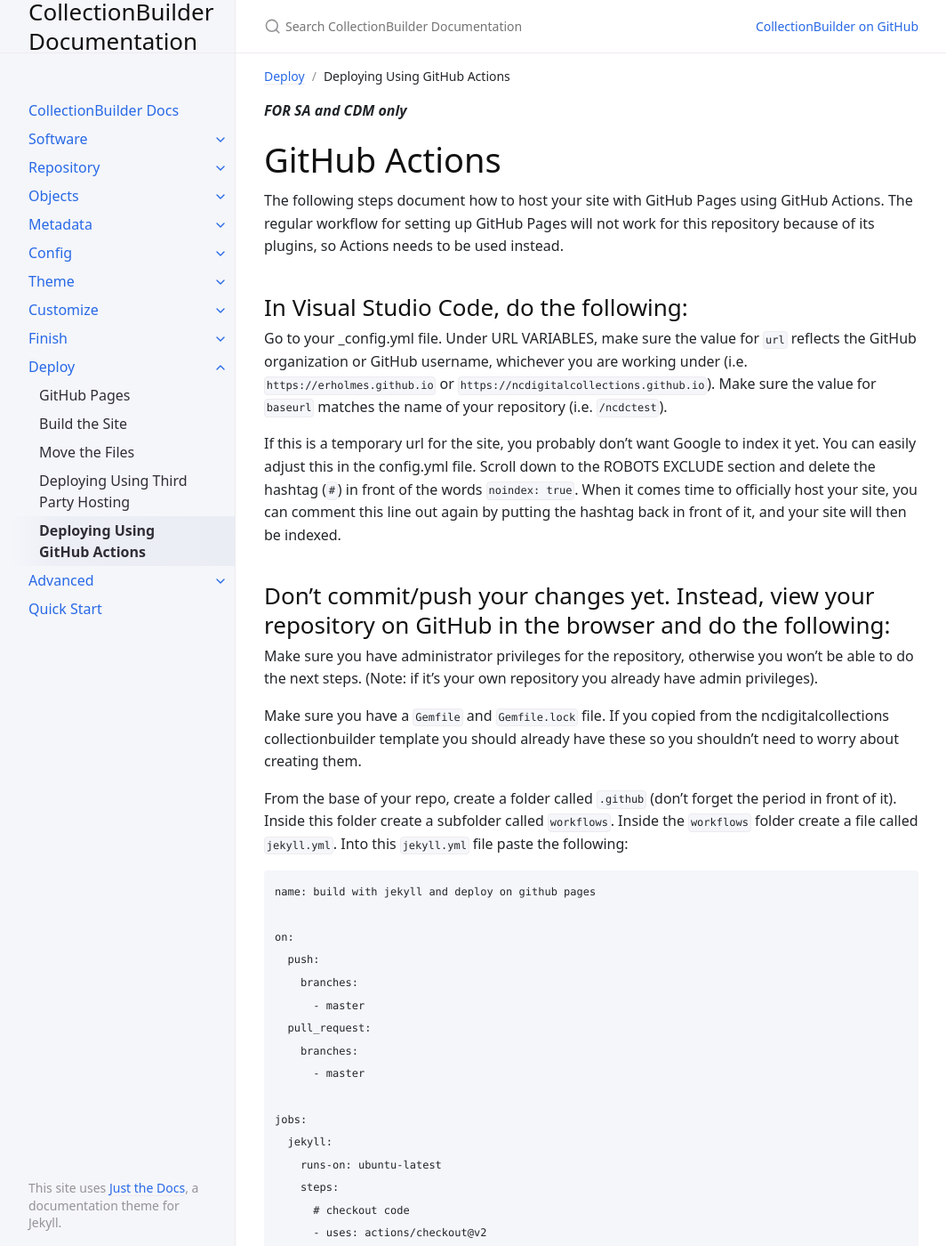
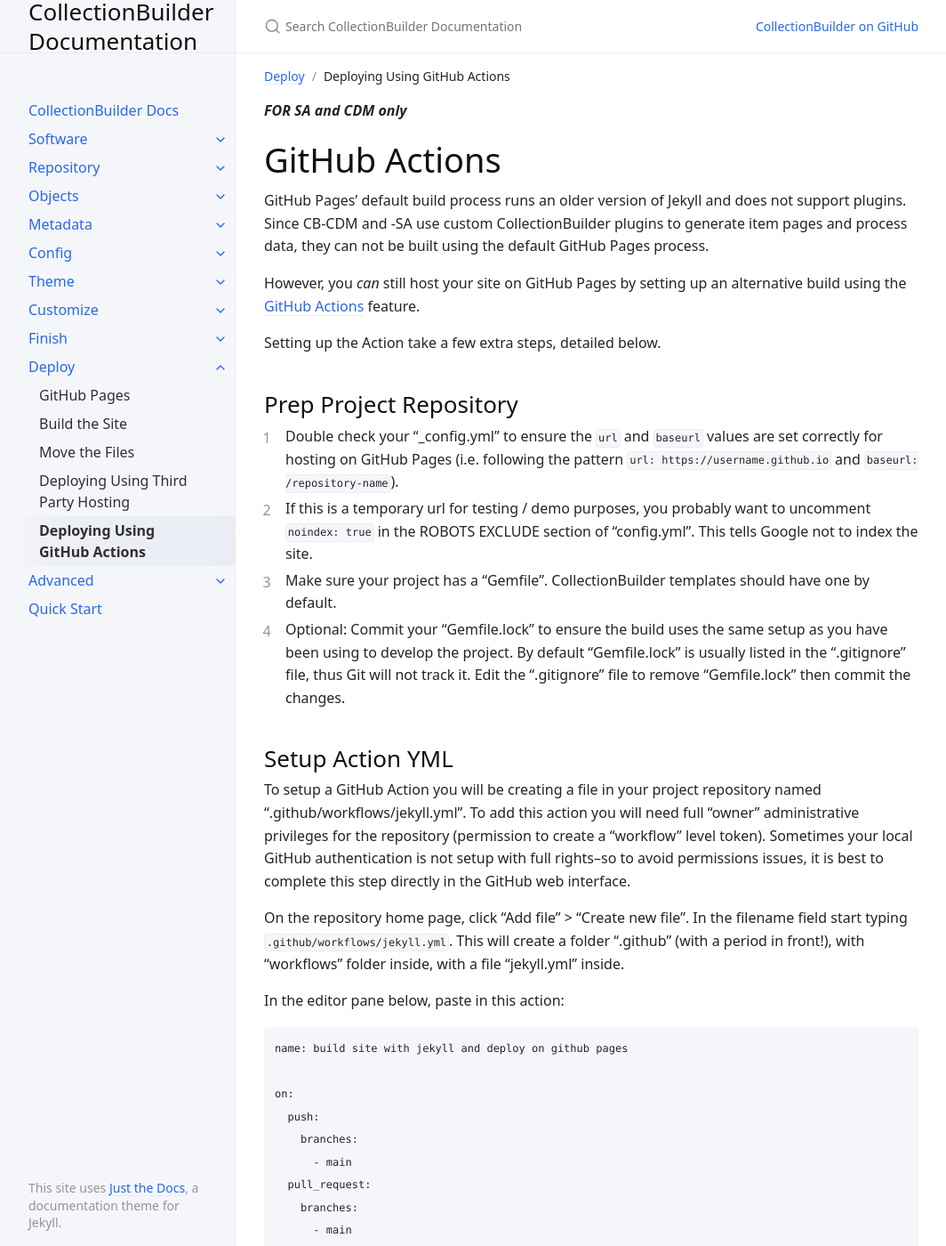
Before and after one commit to CollectionBuilder/cb-docs, a Jekyll site: the page built from docs/08_deploy/actions.md, in a window 1280 px wide and 1400 px high. Shown: the whole window at 89% size, without its empty margins (107-1171 px from the left). Built offline with Jekyll 4.4.1, drawn with Linux system fonts in a browser that asks for light colours; some of the changed text lies outside the part shown.

Commit message:
redo github actions stub updated action to simplier new version

````diff
--- a/docs/08_deploy/actions.md
+++ b/docs/08_deploy/actions.md
@@ -8,93 +8,97 @@ nav_order: 5
 
 # GitHub Actions
 
-The following steps document how to host your site with GitHub Pages using GitHub Actions.
-The regular workflow for setting up GitHub Pages will not work for this repository because of its plugins, so Actions needs to be used instead.
+GitHub Pages' default build process runs an older version of Jekyll and does not support plugins.
+Since CB-CDM and -SA use custom CollectionBuilder plugins to generate item pages and process data, they can not be built using the default GitHub Pages process.
 
-## In Visual Studio Code, do the following:
+However, you *can* still host your site on GitHub Pages by setting up an alternative build using the [GitHub Actions](https://docs.github.com/en/actions) feature.
 
-Go to your _config.yml file.
-Under URL VARIABLES, make sure the value for `url` reflects the GitHub organization or GitHub username, whichever you are working under (i.e. `https://erholmes.github.io` or `https://ncdigitalcollections.github.io`).
-Make sure the value for `baseurl` matches the name of your repository (i.e. `/ncdctest`).
+Setting up the Action take a few extra steps, detailed below.
 
-If this is a temporary url for the site, you probably don’t want Google to index it yet.
-You can easily adjust this in the config.yml file.
-Scroll down to the ROBOTS EXCLUDE section and delete the hashtag (`#`) in front of the words `noindex: true`.
-When it comes time to officially host your site, you can comment this line out again by putting the hashtag back in front of it, and your site will then be indexed.
+## Prep Project Repository
 
-## Don't commit/push your changes yet. Instead, view your repository on GitHub in the browser and do the following:
+1. Double check your "_config.yml" to ensure the `url` and `baseurl` values are set correctly for hosting on GitHub Pages (i.e. following the pattern `url: https://username.github.io` and `baseurl: /repository-name`).
+2. If this is a temporary url for testing / demo purposes, you probably want to uncomment `noindex: true` in the ROBOTS EXCLUDE section of "config.yml". This tells Google not to index the site.
+3. Make sure your project has a "Gemfile". CollectionBuilder templates should have one by default.
+4. Optional: Commit your "Gemfile.lock" to ensure the build uses the same setup as you have been using to develop the project. By default "Gemfile.lock" is usually listed in the ".gitignore" file, thus Git will not track it. Edit the ".gitignore" file to remove "Gemfile.lock" then commit the changes.
 
-Make sure you have administrator privileges for the repository, otherwise you won't be able to do the next steps.
-(Note: if it's your own repository you already have admin privileges).
+## Setup Action YML
 
-Make sure you have a `Gemfile` and `Gemfile.lock` file. If you copied from the ncdigitalcollections collectionbuilder template you should already have these so you shouldn't need to worry about creating them.
+To setup a GitHub Action you will be creating a file in your project repository named ".github/workflows/jekyll.yml".
+To add this action you will need full "owner" administrative privileges for the repository (permission to create a "workflow" level token).
+Sometimes your local GitHub authentication is not setup with full rights--so to avoid permissions issues, it is best to complete this step directly in the GitHub web interface.
 
-From the base of your repo, create a folder called `.github` (don't forget the period in front of it).
-Inside this folder create a subfolder called `workflows`.
-Inside the `workflows` folder create a file called `jekyll.yml`.
-Into this `jekyll.yml` file paste the following:
+On the repository home page, click "Add file" > "Create new file".
+In the filename field start typing `.github/workflows/jekyll.yml`.
+This will create a folder ".github" (with a period in front!), with "workflows" folder inside, with a file "jekyll.yml" inside.
 
-```{%raw%}
-name: build with jekyll and deploy on github pages
+In the editor pane below, paste in this action:
+
+```{% raw %}
+name: build site with jekyll and deploy on github pages
 
 on:
   push:
     branches:
-      - master
+      - main
   pull_request:
     branches:
-      - master
+      - main
 
 jobs:
   jekyll:
-    runs-on: ubuntu-latest
+    runs-on: ubuntu-18.04 # ubuntu-latest is now 20.04 and doesn't seem to work
     steps:
       # checkout code
       - uses: actions/checkout@v2
 
-      # Use GitHub Actions' cache to shorten build times and decrease load on servers
-      - uses: actions/cache@v1
+      # Use ruby/setup-ruby to shorten build times
+      # https://github.com/ruby/setup-ruby
+      - uses: ruby/setup-ruby@v1
         with:
-          path: vendor/bundle
-          key: ${{ runner.os }}-gems-${{ hashFiles('**/Gemfile.lock') }}
-          restore-keys: |
-            ${{ runner.os }}-gems-
-      # use jekyll action from jekyll docs example
-      - uses: helaili/jekyll-action@2.0.2
-        env:
-          JEKYLL_PAT: ${{ secrets.JEKYLL_PAT }}{%endraw%}
+          ruby-version: 2.7 # Not needed with a .ruby-version file
+          bundler-cache: true # runs 'bundle install' and caches installed gems automatically
+
+      # use jekyll-action-ts to build
+      # https://github.com/limjh16/jekyll-action-ts
+      - uses: limjh16/jekyll-action-ts@v2
+        with:
+          enable_cache: true
+
+      # use actions-gh-pages to deploy
+      # https://github.com/peaceiris/actions-gh-pages
+      - name: Deploy
+        uses: peaceiris/actions-gh-pages@v3
+        with:
+          # GITHUB_TOKEN secret is set up automatically
+          github_token: ${{ secrets.GITHUB_TOKEN }}
+          publish_dir: ./_site
+{% endraw %}
 ```
 
-Close and commit the `jekyll.yml` file.
+Scroll to the bottom of the editor page, and write your Commit message, and commit the file.
+Adding the file will automatically set up a `GITHUB_TOKEN` secret which will allow the Action to build your site, and commit the output to the "gh-pages" branch.
 
-Create a personal access token here, https://github.com/settings/tokens.
-Give it access to public repos.
-Copy the key (you can only see the key once so you need to be sure to copy it at this point).
+Once committed, the action will run immediately and will repeat each time you push a new commit or merge a pull request.
 
-In your repository, go to Settings > Secrets.
-Select "New secret" (top right button) and name it exactly `JEKYLL_PAT`.
-Paste in the key that you copied from your personal access token.
+However, you may have to manually activate GitHub Pages the first time.
+Go to the repository Settings, click "Pages" in the side nav, select "gh-pages" branch in the "Source" drop down, and save.
 
-## Go back to Visual Studio Code
+### Action Details
 
-Commit and push your changes you made to the _config.yml file.
+The `on` key says to build on any push or Pull Request to the "main" branch (you could switch it to what ever branch works for you, just don't try to use gh-pages branch).
 
-The site will start to build as soon as you do this push.
-It may take a few minutes, so give it some time.
-To check the build status, you can click on the Actions tab.
-A green checkmark should appear when the page is done building.
+The `jobs` key gives the list of things to do.
+Each `uses` value is a repository on GitHub, so you can go look at the code to see what it is doing, or set up your own version.
+In this workflow:
 
-To find the url, click on Settings and scroll down to the GitHub Pages section.
-You should see a message that says "your site is published at" with the name of the url.
+- [actions/checkout@v2](https://github.com/actions/checkout) checks out the code from the main branch (from GitHub).
+- [ruby/setup-ruby@v1](https://github.com/ruby/setup-ruby) uses a pre-built Ruby and cached gems to speed up built time (when using Ruby, this is apparently preferable to using "actions/cache").
+- [limjh16/jekyll-action-ts@v2](https://github.com/limjh16/jekyll-action-ts) runs the `jekyll build` (supposedly faster than "helaili/jekyll-action").
+- [peaceiris/actions-gh-pages@v3](https://github.com/peaceiris/actions-gh-pages) takes the output and commits it to the `gh-pages` branch.
 
-You're all set up at this point; whenever you push a new commit the site will rebuild and you'll be able to view your live changes.
+The Actions tab of the repository provides detailed progress for your workflow, so if something goes wrong it is a bit easier to debug than default GitHub Pages.
+If everything goes well, you will get a green check next to your latest commit message.
+If there is an error, a red X will appear.
 
-For more information, see: <https://jekyllrb.com/docs/continuous-integration/github-actions/>
-
-## To turn off GitHub pages
-
-View the repository's branches.
-
-Delete the gh-pages branch.
-
-For more information, see: <https://docs.github.com/en/free-pro-team@latest/github/working-with-github-pages/unpublishing-a-github-pages-site#unpublishing-a-project-site>
+Each time the action runs, you will see a commit from "github actions" bot, pushing the newly built site files to the "gh-pages" branch.
````
